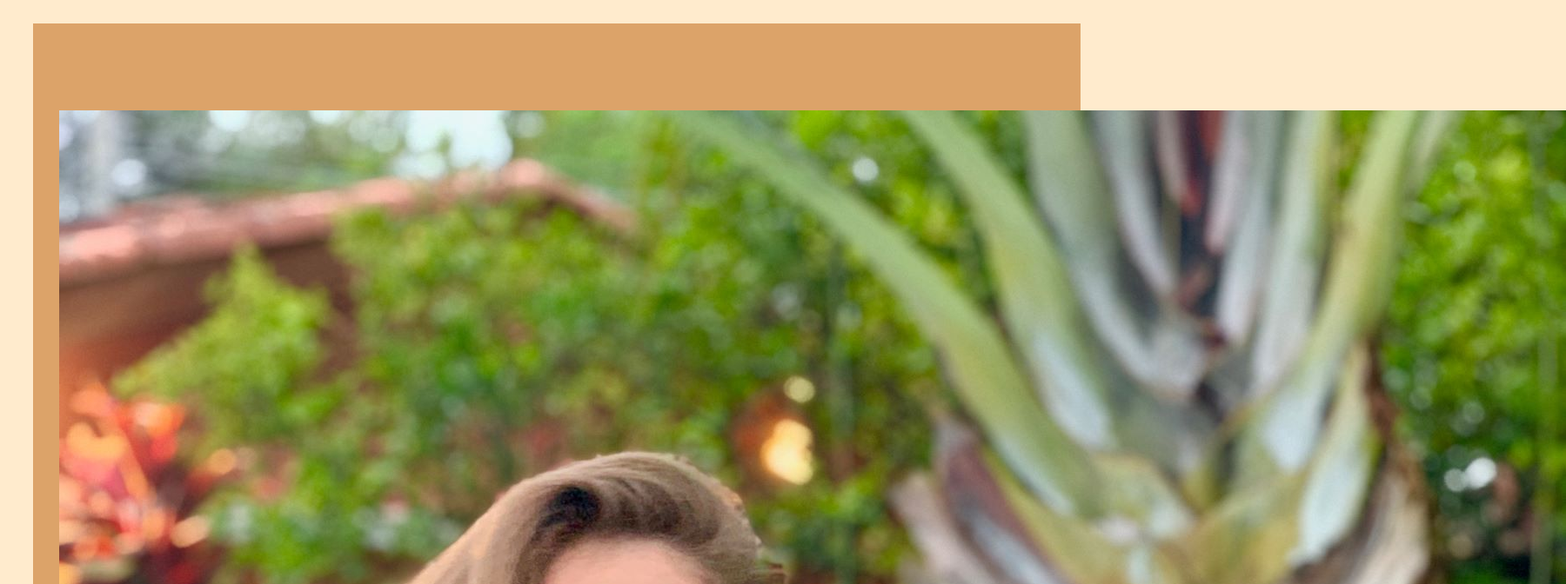
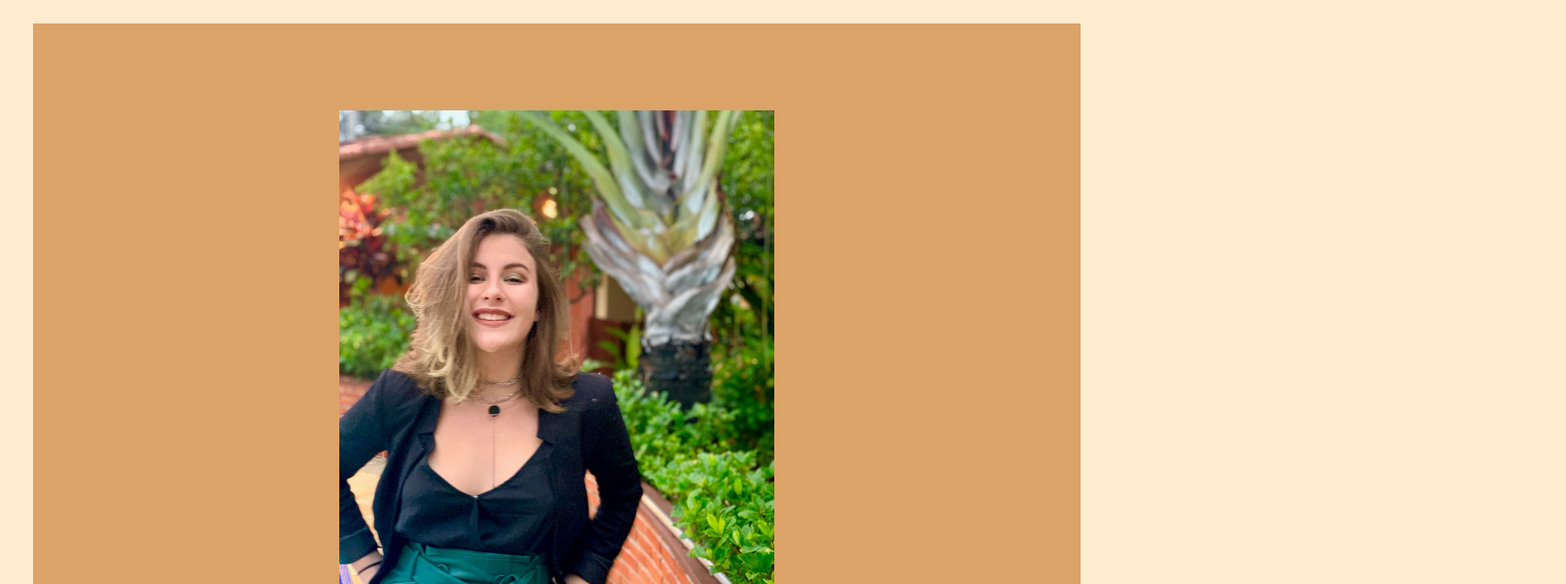
Before and after one commit to Valentinagrando/TsBookland, a plain HTML site: page about.html in a window 1280 px wide. Shown: the part 340-1012 px from the top of the page at 87% size, 1800 px wide, since content can reach past the window. Drawn offline with Linux system fonts and the light colour scheme.

Commit message:
pic size

```diff
--- a/about.html
+++ b/about.html
@@ -17,7 +17,7 @@
       <h1>About Me</h1>
     </div>
     <div class="description">
-      <img src="./media/me2.jpeg" alt="A photo of me, Valentina" />
+      <img src="./media/me2.jpeg" alt="A photo of me, Valentina" width="500px" />
       <p>
         I am Valentina Grando, I'm an 18-year-old brazilian and I am a first-year Computer Science major at the
         Georgia Institute of Technology. I am a big bookworm, so I decided to create my website to showcase the books
```
